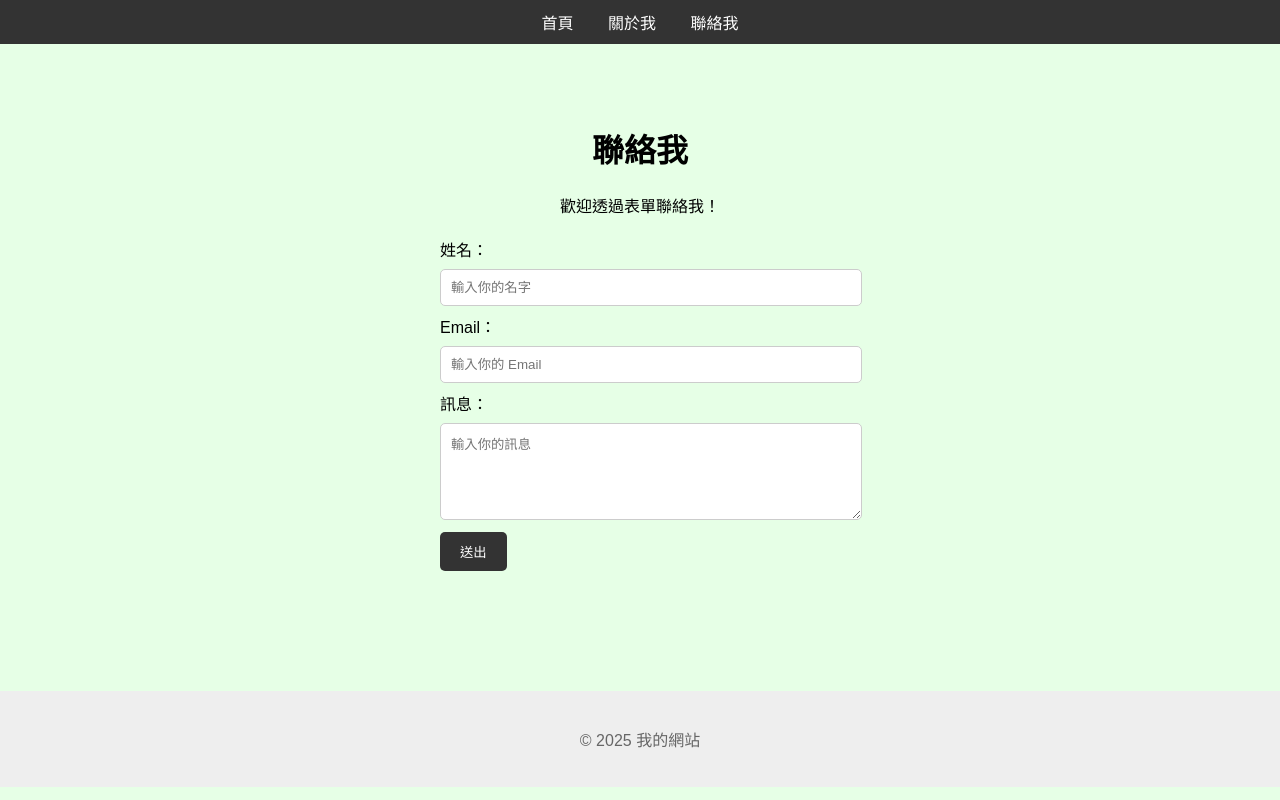
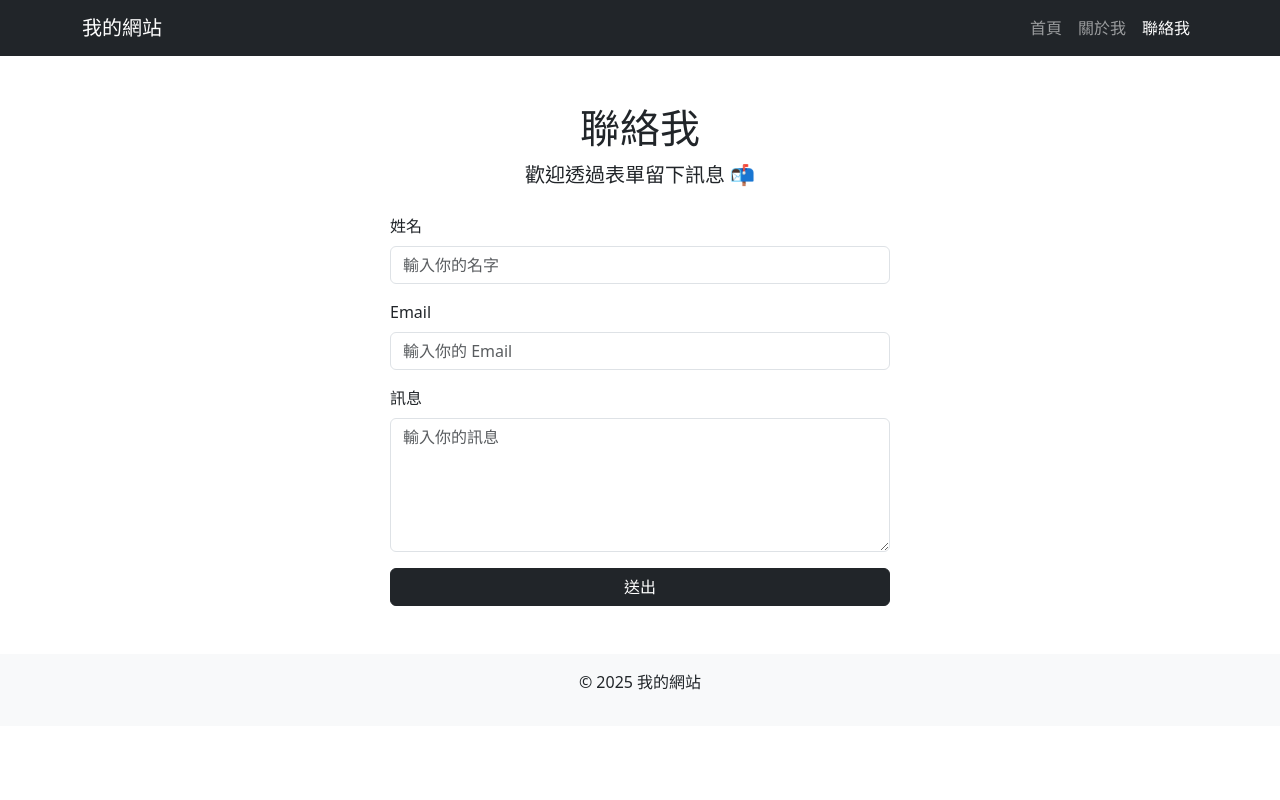
Before and after one commit to rqrwewqp/smg-web, a plain HTML site: page contact.html in a window 1280 px wide. Drawn offline with nearby package versions, Linux system fonts and the light colour scheme.

Commit message:
Update contact.html

```diff
--- a/contact.html
+++ b/contact.html
@@ -2,43 +2,48 @@
 <html lang="zh-TW">
 <head>
   <meta charset="UTF-8">
-  <meta name="viewport" content="width=device-width, initial-scale=1.0">
+  <meta name="viewport" content="width=device-width, initial-scale=1">
   <title>聯絡我 - 我的網站</title>
-  <style>
-    body { font-family: Arial, sans-serif; margin: 0; padding: 0; text-align: center; background: #e6ffe6; }
-    nav { background: #333; padding: 10px; }
-    nav a { color: white; text-decoration: none; margin: 0 15px; }
-    nav a:hover { text-decoration: underline; }
-    header { padding: 60px 20px; }
-    form { margin: 20px auto; max-width: 400px; text-align: left; }
-    input, textarea { width: 100%; padding: 10px; margin: 8px 0; border: 1px solid #ccc; border-radius: 5px; }
-    button { background: #333; color: white; padding: 10px 20px; border: none; border-radius: 5px; cursor: pointer; }
-    button:hover { background: #555; }
-    footer { margin-top: 40px; padding: 20px; background: #eee; color: #666; }
-  </style>
+  <link href="https://cdn.jsdelivr.net/npm/bootstrap@5.3.3/dist/css/bootstrap.min.css" rel="stylesheet">
 </head>
 <body>
-  <nav>
-    <a href="index.html">首頁</a>
-    <a href="about.html">關於我</a>
-    <a href="contact.html">聯絡我</a>
+  <!-- 導覽列 -->
+  <nav class="navbar navbar-expand-lg navbar-dark bg-dark">
+    <div class="container">
+      <a class="navbar-brand" href="index.html">我的網站</a>
+      <div>
+        <ul class="navbar-nav me-auto">
+          <li class="nav-item"><a class="nav-link" href="index.html">首頁</a></li>
+          <li class="nav-item"><a class="nav-link" href="about.html">關於我</a></li>
+          <li class="nav-item"><a class="nav-link active" href="contact.html">聯絡我</a></li>
+        </ul>
+      </div>
+    </div>
   </nav>
 
-  <header>
-    <h1>聯絡我</h1>
-    <p>歡迎透過表單聯絡我！</p>
-    <form>
-      <label>姓名：</label>
-      <input type="text" name="name" placeholder="輸入你的名字">
-      <label>Email：</label>
-      <input type="email" name="email" placeholder="輸入你的 Email">
-      <label>訊息：</label>
-      <textarea name="message" rows="5" placeholder="輸入你的訊息"></textarea>
-      <button type="submit">送出</button>
+  <!-- 主內容 -->
+  <div class="container mt-5">
+    <h1 class="text-center">聯絡我</h1>
+    <p class="lead text-center">歡迎透過表單留下訊息 📬</p>
+
+    <form class="mx-auto mt-4" style="max-width: 500px;">
+      <div class="mb-3">
+        <label class="form-label">姓名</label>
+        <input type="text" class="form-control" placeholder="輸入你的名字">
+      </div>
+      <div class="mb-3">
+        <label class="form-label">Email</label>
+        <input type="email" class="form-control" placeholder="輸入你的 Email">
+      </div>
+      <div class="mb-3">
+        <label class="form-label">訊息</label>
+        <textarea class="form-control" rows="5" placeholder="輸入你的訊息"></textarea>
+      </div>
+      <button type="submit" class="btn btn-dark w-100">送出</button>
     </form>
-  </header>
+  </div>
 
-  <footer>
+  <footer class="bg-light text-center py-3 mt-5">
     <p>© 2025 我的網站</p>
   </footer>
 </body>
```
